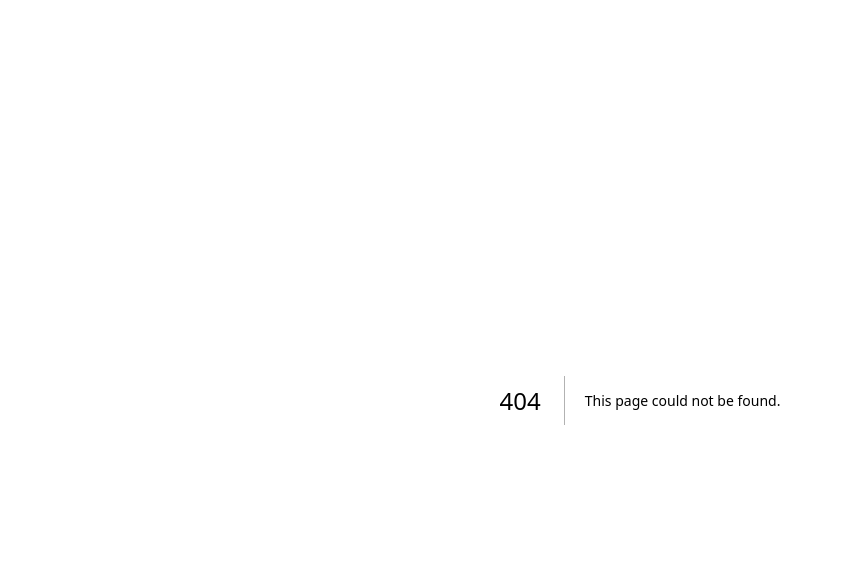
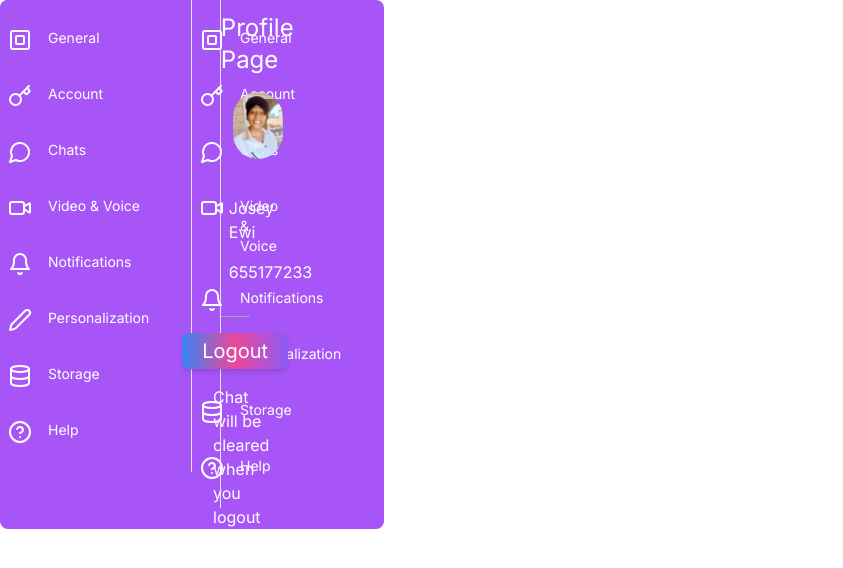
Before and after one commit to EwiJosepha/synapse, a Next.js app: page /usersProfile in a window 1280 px wide. Before the commit this address had no page. Shown: the top 568 px of the page, without its empty margins (0-843 px from the left). Built offline with nearby package versions, Linux system fonts and the light colour scheme.

Commit message:
deployment fix

```diff
--- a/src/app/(users-profile)/usersProfile/account-details/page.tsx
+++ b/src/app/(users-profile)/usersProfile/account-details/page.tsx
@@ -3,9 +3,9 @@ import React from 'react'
 
 function AccDetails() {
   return (
-    <div>
-      <AccountDetails />
-    </div>
+
+    <AccountDetails />
+
   )
 }
 
--- a/src/app/(users-profile)/page.tsx
+++ b/src/app/(users-profile)/usersProfile/page.tsx
@@ -1,6 +1,6 @@
 import { Edit, Edit2 } from "lucide-react";
-import UserProfileLayout from "./usersProfile/layout";
-import pp  from "../../../public/mew pp.jpg"
+import UserProfileLayout from "./layout";
+import pp  from "../../../../public/mew pp.jpg"
 import Image from "next/image";
 
 export default function UsersProfile() {
--- a/src/app/page.tsx
+++ b/src/app/page.tsx
@@ -1,4 +1,4 @@
-import UsersProfile from "./(users-profile)/page";
+import UsersProfile from "./(users-profile)/usersProfile/page";
 
 export default function Home() {
   return (
--- a/tailwind.config.ts
+++ b/tailwind.config.ts
@@ -2,9 +2,9 @@ import type { Config } from "tailwindcss";
 
 const config: Config = {
   content: [
-    "./src/app/**/*.{js,ts,jsx,tsx,mdx}",
-    "./src/core/components/**/*.{js,ts,jsx,tsx,mdx}",
-    "./src/app/core/**/*.{js,ts,jsx,tsx,mdx}",
+    "src/app/**/*.{js,ts,jsx,tsx,mdx}",
+    "./src/core/**/*.{js,ts,jsx,tsx,mdx}",
+    "./src/app/core/pages/**/*.{js,ts,jsx,tsx,mdx}",
   ],
   theme: {
     extend: {
```
